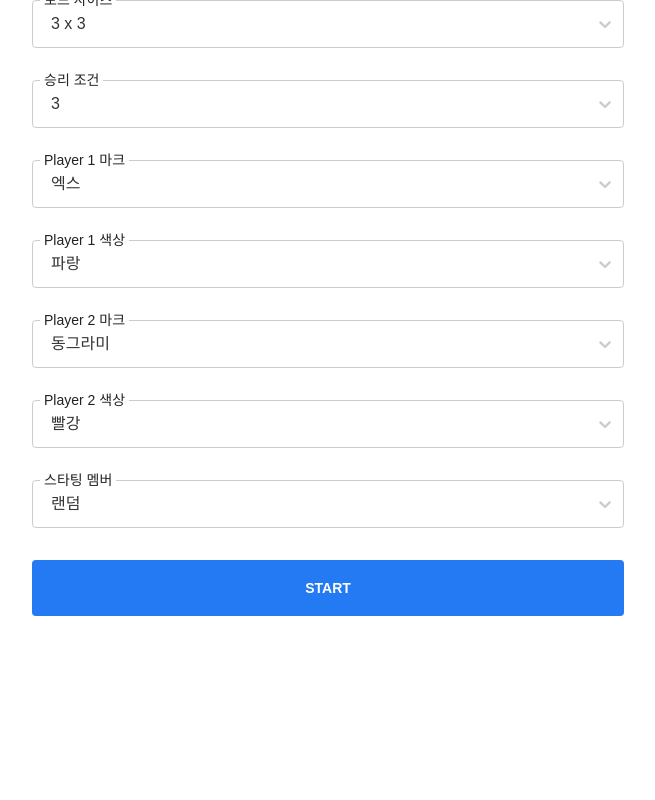
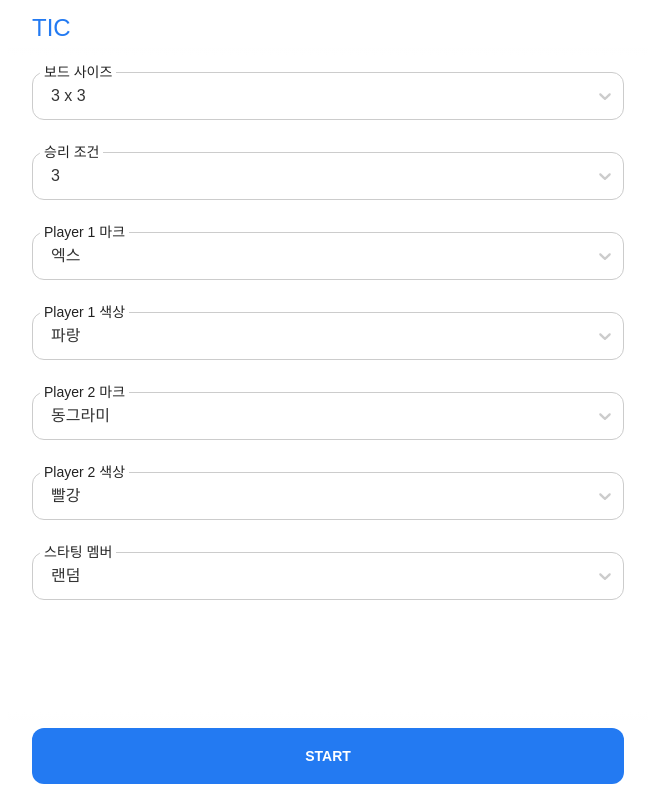
Before and after one commit to jk1635/tic-tac-toe, a React (Create React App) app: page /setting in a window 1280 px wide. Shown: the whole page, without its empty margins (312-967 px from the left). Built offline with nearby package versions, Linux system fonts and the light colour scheme.

Commit message:
feat: BasicContainer 추가

```diff
--- /dev/null
+++ b/src/components/Common/BasicContainer.tsx
@@ -0,0 +1,16 @@
+import React, { ReactNode } from 'react';
+
+import * as S from './Common.styled';
+
+interface BasicContainerProps {
+    children: ReactNode;
+    isCentered?: boolean;
+}
+
+const BasicContainer = ({ children, isCentered = false }: BasicContainerProps) => {
+    const Container = isCentered ? S.CenterContainer : S.BasicContainer;
+
+    return <Container>{children}</Container>;
+};
+
+export default BasicContainer;
--- /dev/null
+++ b/src/components/Common/Common.styled.ts
@@ -0,0 +1,16 @@
+import styled from '@emotion/styled';
+
+const BasicContainer = styled.div`
+    padding-top: 4.5rem;
+    padding-bottom: 5.5rem;
+`;
+
+const CenterContainer = styled.div`
+    display: flex;
+    justify-content: center;
+    align-items: center;
+    flex-direction: column;
+    height: 100vh;
+`;
+
+export { BasicContainer, CenterContainer };
--- a/src/pages/BoardPage.tsx
+++ b/src/pages/BoardPage.tsx
@@ -1,16 +1,19 @@
 import React from 'react';
 
+import { BasicContainer } from 'components/Common';
 import { GameBoard } from 'components/GameBoard';
+import { Header } from 'components/Header';
 import { PlayAction } from 'components/PlayAction';
 import { StatusIndicator } from 'components/StatusIndicator';
 
 const BoardPage: React.FC = () => {
     return (
-        <div>
+        <BasicContainer>
+            <Header />
             <StatusIndicator />
             <GameBoard />
             <PlayAction />
-        </div>
+        </BasicContainer>
     );
 };
 
--- a/src/pages/SettingPage.tsx
+++ b/src/pages/SettingPage.tsx
@@ -1,17 +1,30 @@
 import styled from '@emotion/styled';
 import React from 'react';
-import { Link } from 'react-router-dom';
+import { useNavigate } from 'react-router-dom';
 import Select from 'react-select';
 import { useRecoilState } from 'recoil';
 
+import BasicContainer from 'components/Common/BasicContainer';
+import { FixedBottom } from 'components/FixedBottom';
+import { Header } from 'components/Header';
 import { playerColorOptions, playerMarkOptions, startingPlayerOptions } from 'constants/gameConstants';
 import { gameSettingsState } from 'stores/atoms';
 import { Option, PlayerColor, PlayerMark, StartingPlayer } from 'types';
 
-import theme from '../styles/theme';
+const SettingPage = () => {
+    const navigate = useNavigate();
 
-const SettingPage = () => {
     const [gameSettings, setGameSettings] = useRecoilState(gameSettingsState);
+
+    const boardSizeOptions: Option[] = Array.from({ length: 8 }, (_, i) => ({
+        value: String(i + 3),
+        label: `${i + 3} x ${i + 3}`,
+    }));
+
+    const winConditionOptions: Option[] = Array.from({ length: gameSettings.boardSize[0] - 2 }, (_, i) => ({
+        value: String(i + 3),
+        label: String(i + 3),
+    }));
 
     const handleBoardSizeChange = (selectedOption: Option | null) => {
         if (!selectedOption) return;
@@ -92,18 +105,9 @@ const SettingPage = () => {
         }));
     };
 
-    const boardSizeOptions: Option[] = Array.from({ length: 8 }, (_, i) => ({
-        value: String(i + 3),
-        label: `${i + 3} x ${i + 3}`,
-    }));
-
-    const winConditionOptions: Option[] = Array.from({ length: gameSettings.boardSize[0] - 2 }, (_, i) => ({
-        value: String(i + 3),
-        label: String(i + 3),
-    }));
-
     return (
-        <div>
+        <BasicContainer>
+            <Header />
             <SelectWrapper>
                 <span>보드 사이즈</span>
                 <Select
@@ -178,7 +182,6 @@ const SettingPage = () => {
                     menuPortalTarget={document.body}
                 />
             </SelectWrapper>
-
             <SelectWrapper>
                 <span>스타팅 멤버</span>
                 <Select
@@ -191,12 +194,21 @@ const SettingPage = () => {
                     menuPortalTarget={document.body}
                 />
             </SelectWrapper>
-            <LinkWrapper>
-                <Link to="/board">Start</Link>
-            </LinkWrapper>
-        </div>
+            <FixedBottom
+                onClick={() => {
+                    navigate('/board');
+                }}
+            >
+                Start
+            </FixedBottom>
+        </BasicContainer>
     );
 };
+
+const SettingContainer = styled.div`
+    padding-top: 5rem;
+    padding-bottom: 5.5rem;
+`;
 
 const SelectWrapper = styled.div`
     position: relative;
@@ -206,29 +218,9 @@ const SelectWrapper = styled.div`
         position: absolute;
         top: -0.438rem;
         left: 0.5rem;
-        z-index: 10;
+        z-index: 99;
         padding: 0 0.25rem;
         background-color: white;
-        font-size: 0.875rem;
-    }
-`;
-
-const LinkWrapper = styled.div`
-    display: flex;
-    justify-content: center;
-    align-items: center;
-    height: 3.5rem;
-    padding: 0 1rem;
-    text-transform: uppercase;
-    border-radius: 0.25rem;
-    background-color: #237af2;
-    color: ${theme.colors.white};
-    cursor: pointer;
-
-    & > a {
-        text-decoration: none;
-        color: ${theme.colors.white};
-        font-weight: bold;
         font-size: 0.875rem;
     }
 `;
@@ -239,6 +231,8 @@ const SelectStyle = {
         paddingLeft: '0.5rem',
         minHeight: '48px',
         cursor: 'pointer',
+        borderRadius: '0.75rem',
+        // color:"#4e5968"
     }),
     option: (baseStyles: any) => ({
         ...baseStyles,
```
